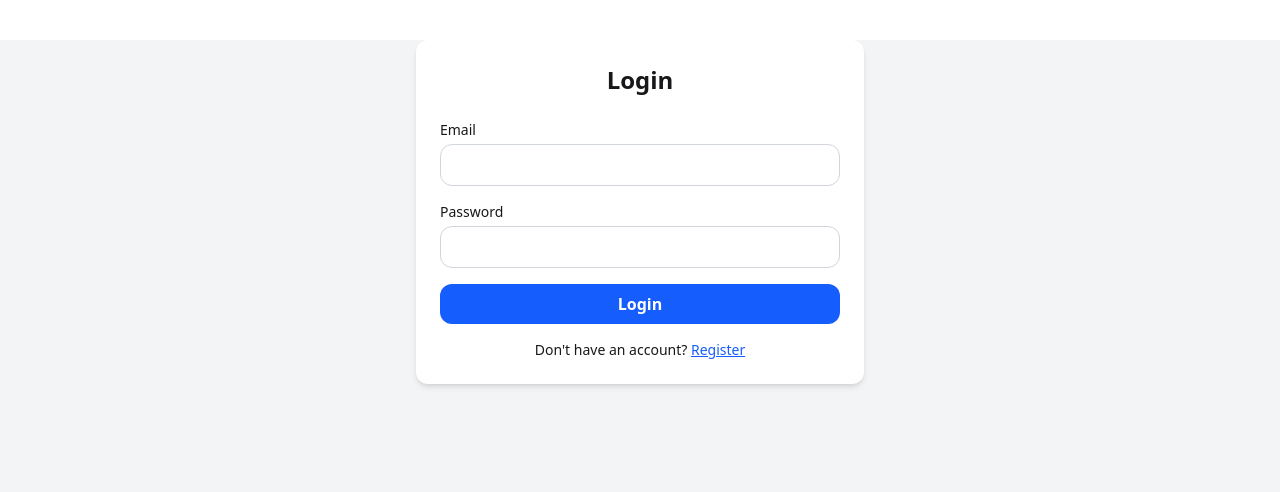
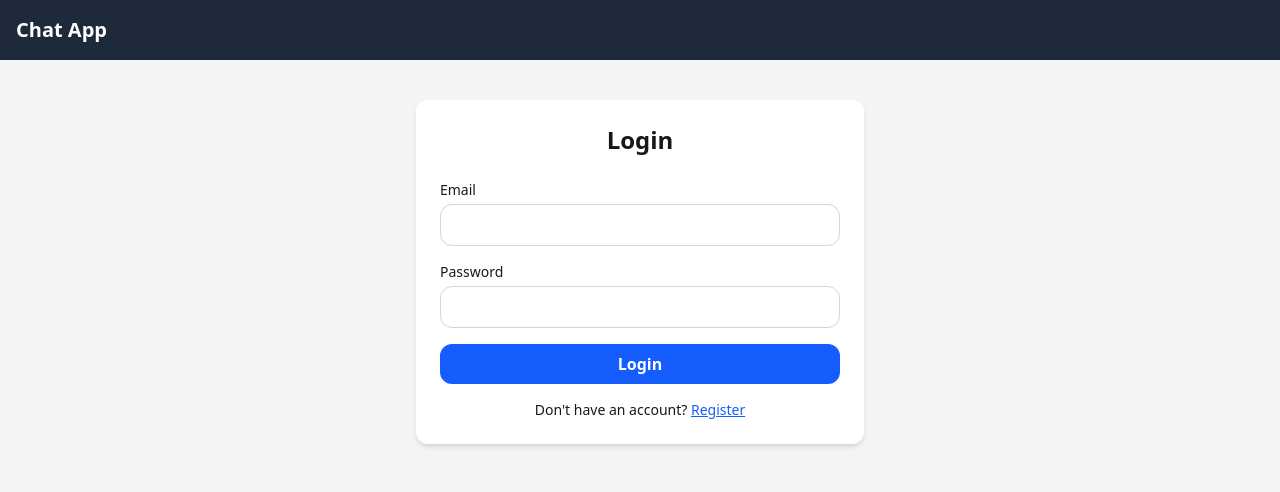
Before and after one commit to armank8/real-time-app, a React (Vite) app in the folder s-front/: page / in a window 1280 px wide. Shown: the top 492 px of the page. Built offline with nearby package versions, Linux system fonts and the light colour scheme.

Commit message:
chat app with problem in redux states

```diff
--- a/s-front/package.json
+++ b/s-front/package.json
@@ -20,6 +20,7 @@
     "react-dom": "^19.1.0",
     "react-hook-form": "^7.56.3",
     "react-redux": "^9.2.0",
+    "react-router-dom": "^6.30.1",
     "socket.io-client": "^4.8.1",
     "tailwindcss": "^4.1.7"
   },
--- a/s-front/src/App.tsx
+++ b/s-front/src/App.tsx
@@ -2,6 +2,7 @@
 import { useEffect, useState } from "react";
 import AuthForm from "./components/AuthForm";
 import Chat from "./components/Chat"; // assuming you have this
+import Navbar from "./components/layout/Navbar";
 
 export default function App() {
   const [token, setToken] = useState<string | null>(null);
@@ -13,6 +14,7 @@ export default function App() {
 
   return (
     <div className="min-h-screen bg-gray-100">
+      <Navbar></Navbar>
       {token ? <Chat token={token} /> : <AuthForm onAuthSuccess={setToken} />}
     </div>
   );
--- /dev/null
+++ b/s-front/src/components/layout/Navbar.tsx
@@ -0,0 +1,26 @@
+import { useDispatch, useSelector } from 'react-redux';
+import { logout } from '../../store/slices/authSlice';
+import type { RootState } from '../../store';
+
+export default function Navbar() {
+  const user = useSelector((state: RootState) => state.auth.user);
+  const dispatch = useDispatch();
+
+  const handleLogout = () => {
+    dispatch(logout());
+  };
+
+  return (
+    <nav className="flex justify-between items-center p-4 bg-gray-800 text-white">
+      <h1 className="text-xl font-bold">Chat App</h1>
+      {user && (
+        <button
+          className="bg-red-500 px-4 py-1 rounded hover:bg-red-600"
+          onClick={handleLogout}
+        >
+          Logout
+        </button>
+      )}
+    </nav>
+  );
+}
```
Also changed, not shown: s-front/src/components/auth/Login.tsx (added, +8 -0 lines), s-front/src/components/auth/Register.tsx (added), s-front/src/components/chat/ChatWindow.tsx (added), 1 other file (tests, documents, lock files or other folders).
